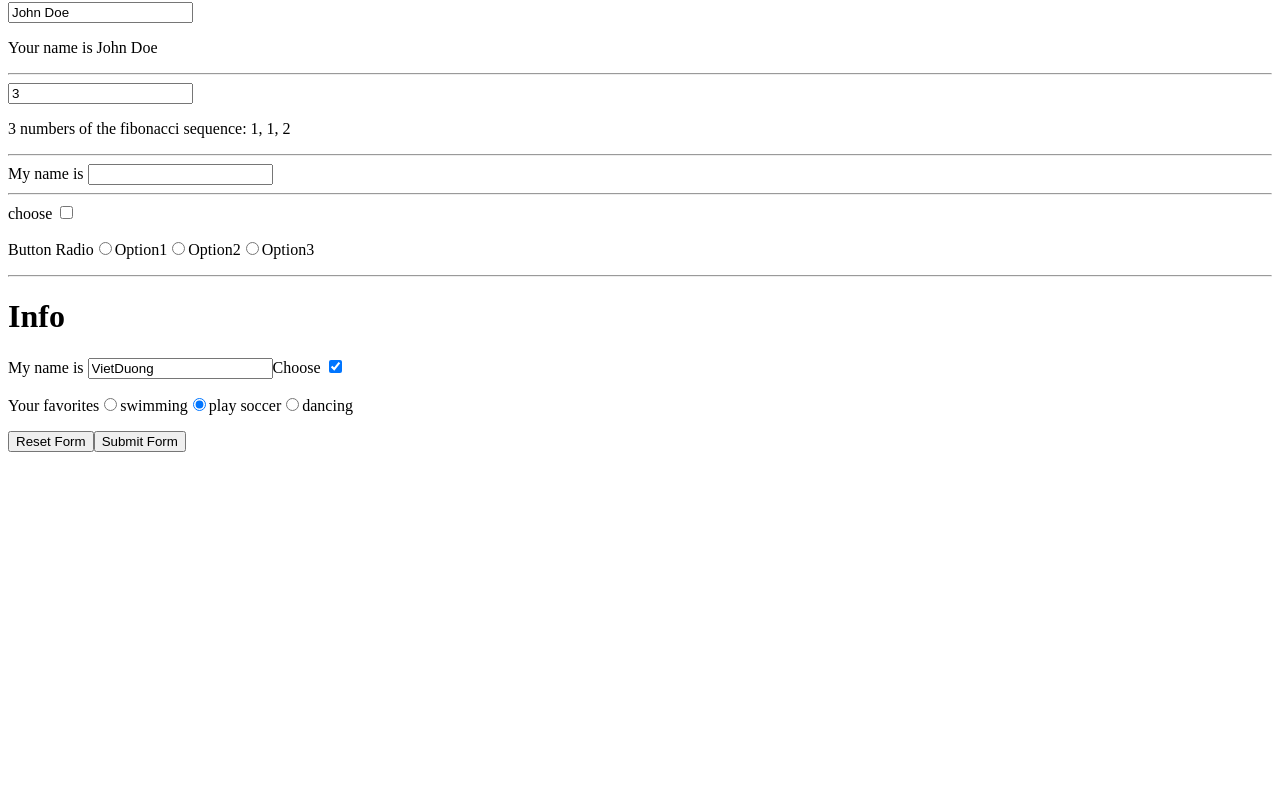
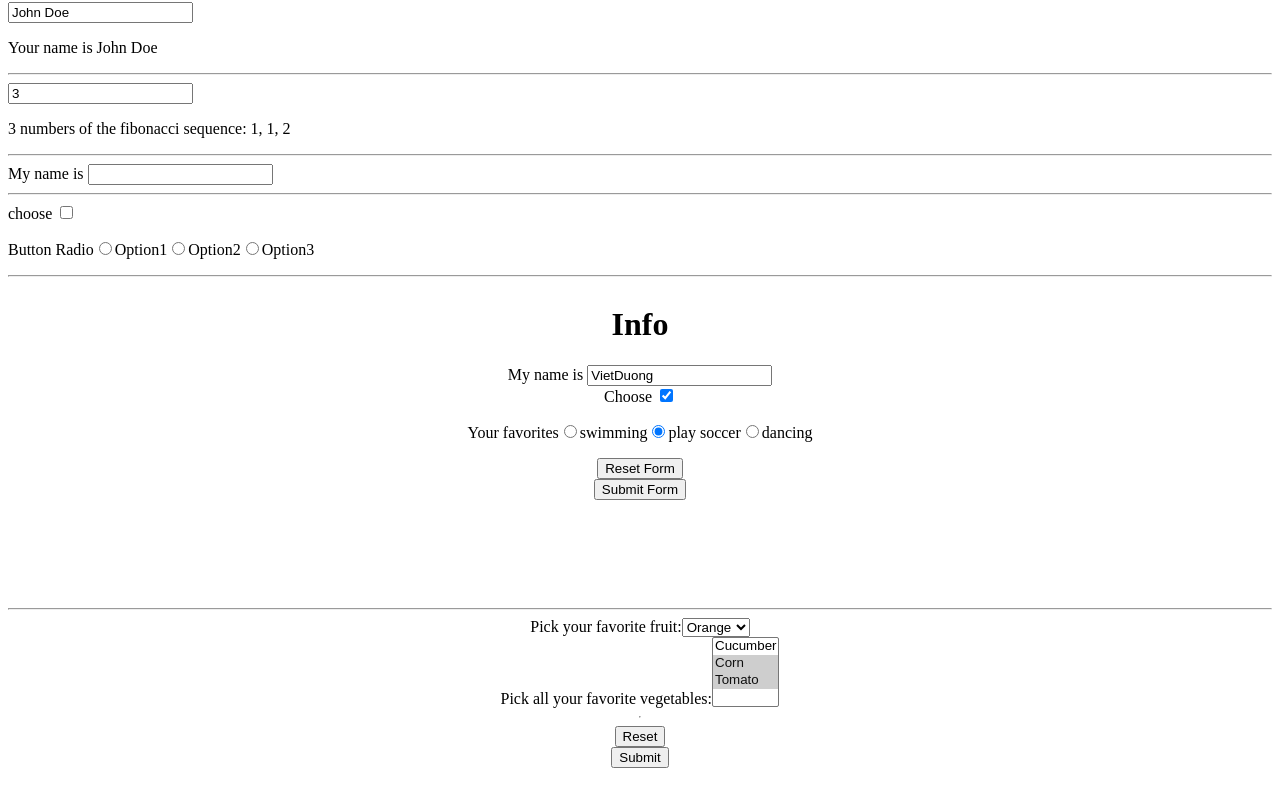
Before and after one commit to vietduongquoc-agilityio/hotel-management, a React (Vite) app in the folder examples-react/: page / in a window 1280 px wide. Shown: the part 654-1460 px from the top of the page. Before the commit the page ends 1114 px from the top, so only its background shows below. Built offline with nearby package versions, Linux system fonts and the light colour scheme.

Commit message:
Implement elements Select examples

```diff
--- a/examples-react/src/Lazy/index.css
+++ b/examples-react/src/Lazy/index.css
@@ -10,3 +10,10 @@
 .content:hover {
     border-color: blue;
 }
+
+form {
+    display: flex;
+    flex-direction: column;
+    align-items: center;
+    padding-bottom: 100px;
+}
--- /dev/null
+++ b/examples-react/src/Select/Select.tsx
@@ -0,0 +1,40 @@
+export default function EditPost() {
+  function handleSubmit(e: React.FormEvent<HTMLFormElement>) {
+    // Prevent the browser from reloading the page
+    e.preventDefault();
+    const form = e.currentTarget;
+    const formData = new FormData(form);
+
+    const formJson = Object.fromEntries(formData.entries());
+    console.log(formJson);
+    console.log([...formData.entries()]);
+  }
+
+  return (
+    <form onSubmit={handleSubmit}>
+      <label>
+        Pick your favorite fruit:
+        <select name="selectedFruit" defaultValue="orange">
+          <option value="apple">Apple</option>
+          <option value="banana">Banana</option>
+          <option value="orange">Orange</option>
+        </select>
+      </label>
+      <label>
+        Pick all your favorite vegetables:
+        <select
+          name="selectedVegetables"
+          multiple={true}
+          defaultValue={["corn", "tomato"]}
+        >
+          <option value="cucumber">Cucumber</option>
+          <option value="corn">Corn</option>
+          <option value="tomato">Tomato</option>
+        </select>
+      </label>
+      <hr />
+      <button type="reset">Reset</button>
+      <button type="submit">Submit</button>
+    </form>
+  );
+}
--- a/examples-react/src/main.tsx
+++ b/examples-react/src/main.tsx
@@ -11,6 +11,7 @@ import AppUseMemo from "./UseMemo/ExamplesUseMemo.tsx";
 import AppProfiler from "./Profiler/ProfilerApp.tsx";
 import Input from "./Input/Input.tsx";
 import FormSubmit from "./Input/FormSubmit.tsx";
+import EditPost from "./Select/Select.tsx";
 
 createRoot(document.getElementById("root") as HTMLElement).render(
   <StrictMode>
@@ -29,5 +30,7 @@ createRoot(document.getElementById("root") as HTMLElement).render(
       <Input />
       <hr />
       <FormSubmit />
+      <hr />
+      <EditPost />
   </StrictMode>
 );
```
